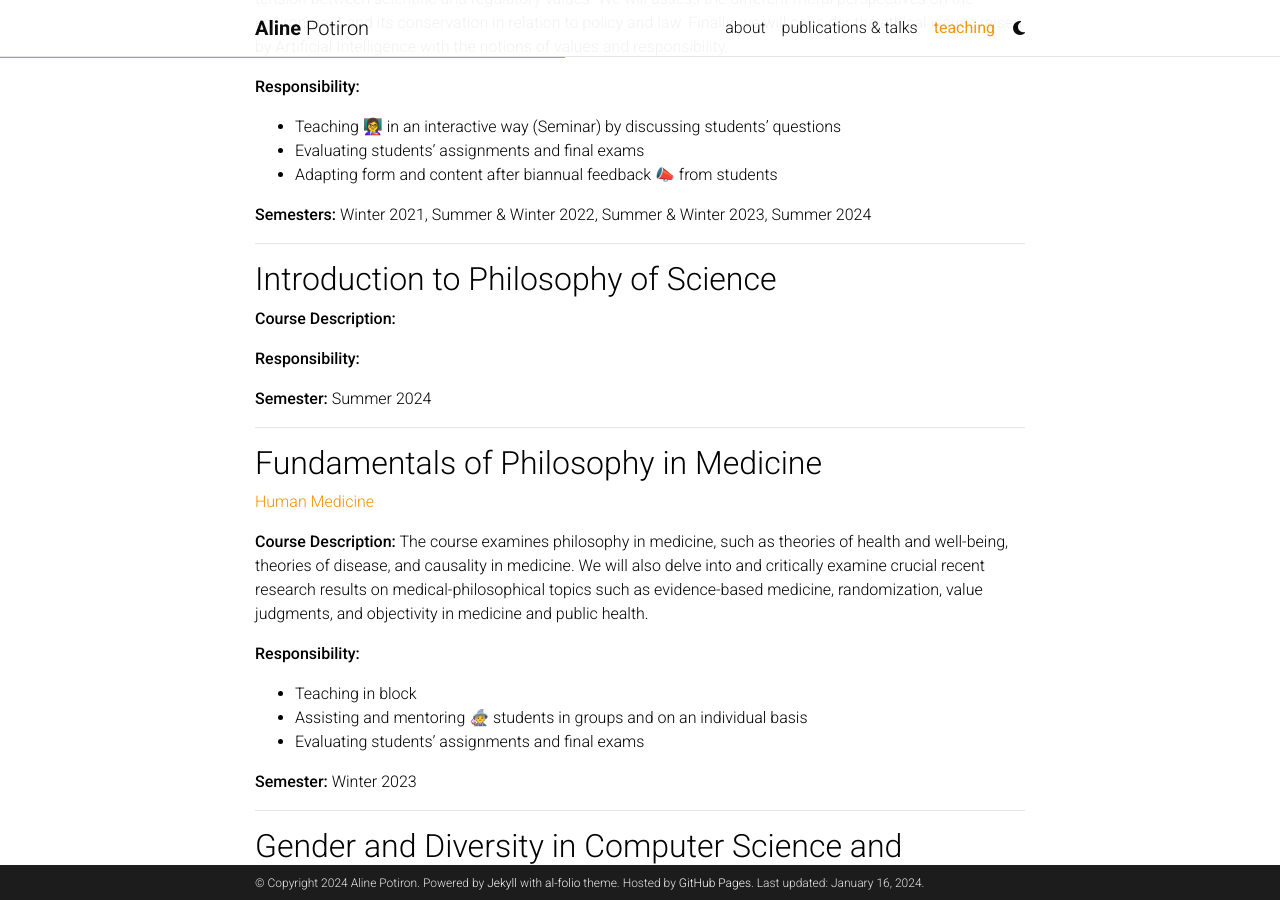
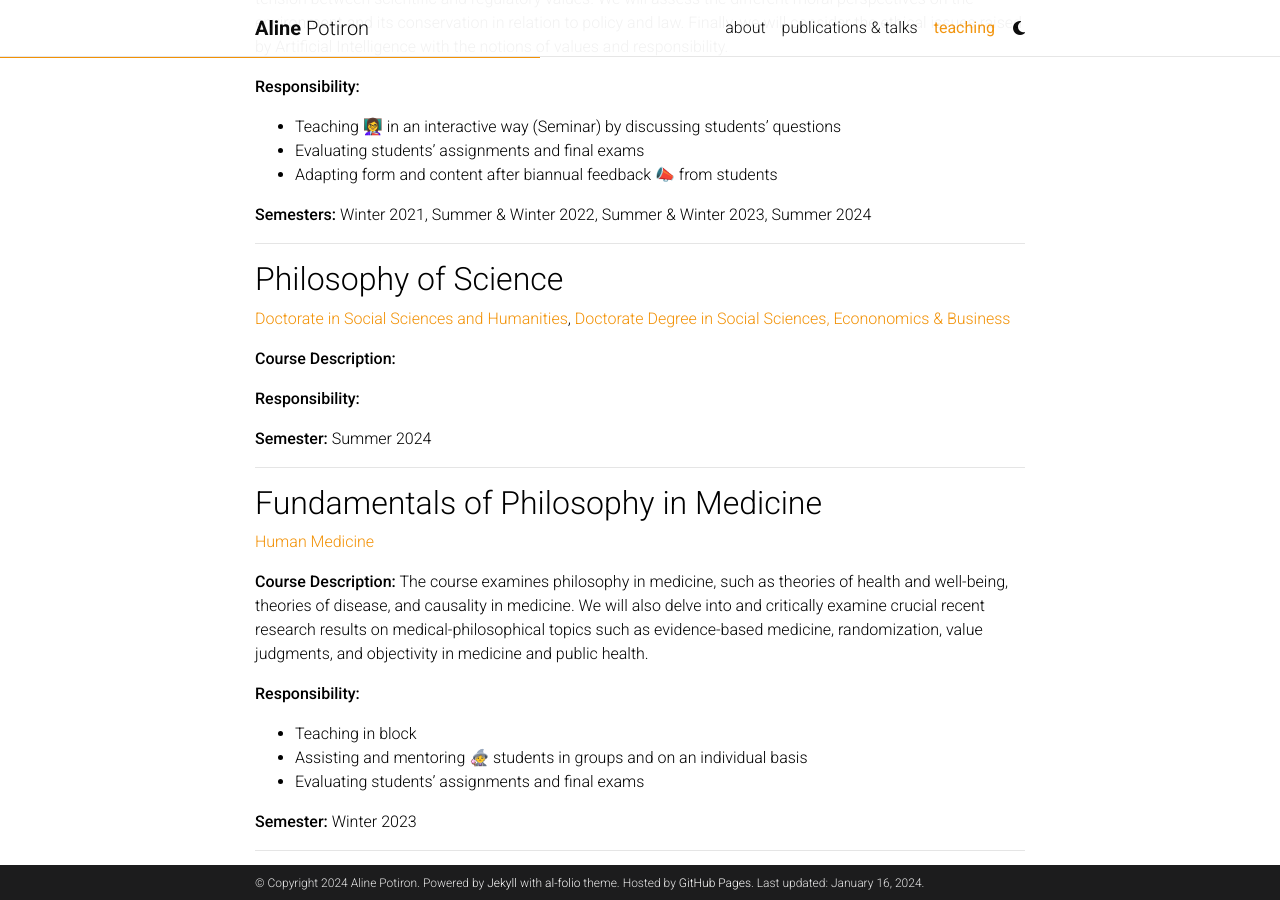
Before and after one commit to apotiron/apotiron.github.io, a Jekyll site: the page built from _pages/teaching.md, in a window 1280 px wide and 900 px high, scrolled down 385 px. Built offline with Jekyll 4.4.1, drawn with Linux system fonts in a browser that asks for light colours; comment, search, counter and statistics services are not loaded; a style sheet for code colours, icons or effects is not loaded.

Commit message:
Add the curriculum of Philosophy of Science.md

```diff
--- a/_pages/teaching.md
+++ b/_pages/teaching.md
@@ -8,7 +8,7 @@
 ---
 
 ## Selected Topics in Practical Philosophy
-[Teacher Education Studies Secondary Level](https://www.jku.at/en/degree-programs/types-of-degree-programs/bachelors-and-diploma-degree-programs/ba-teacher-education-studies-secondary-level/#c51233)
+[Teacher Education Studies Secondary Level](https://www.jku.at/en/degree-programs/types-of-degree-programs/bachelors-and-diploma-degree-programs/ba-teacher-education-studies-secondary-level/)
 
 **Course Description:**
 This course aims to study controversial ethical issues in current societal topics. We will use the resources of normative ethics but also of moral psychology. We will critically discuss the issues raised by the management of scientific research through the Responsible Conduct of Research, particularly the tension between scientific and regulatory values. We will assess the different moral perspectives on the environment and its conservation in relation to policy and law. Finally, we will consider the ethical issues raised by Artificial Intelligence with the notions of values and responsibility.
@@ -22,8 +22,8 @@
 
 ---
 
-## Introduction to Philosophy of Science
-
+## Philosophy of Science
+[Doctorate in Social Sciences and Humanities](https://www.jku.at/en/degree-programs/types-of-degree-programs/doctorate-phd/doctorate-degree-in-social-sciences-humanities/), [Doctorate Degree in Social Sciences, Econonomics & Business](https://www.jku.at/en/degree-programs/types-of-degree-programs/doctorate-phd/doctorate-degree-in-social-sciences-economics-business/)
 
 **Course Description:**
 
```
